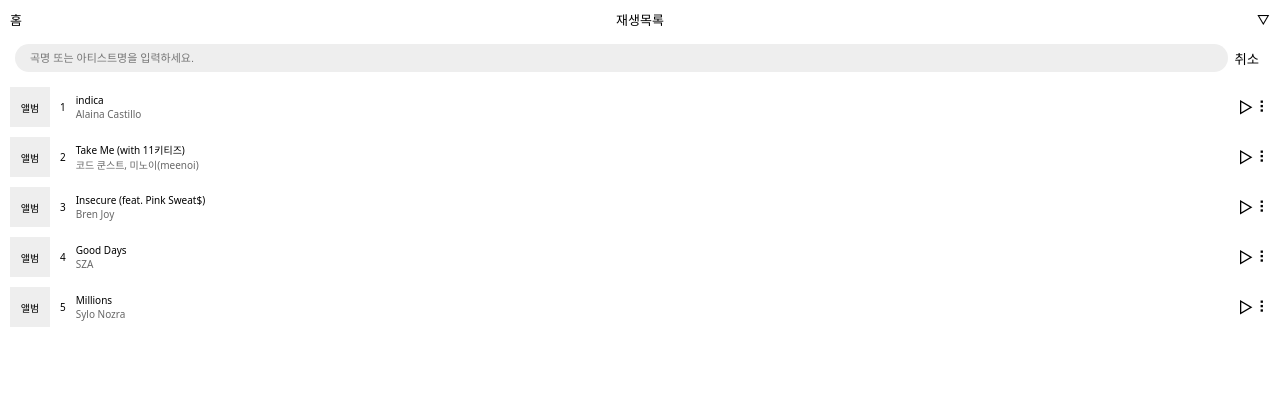
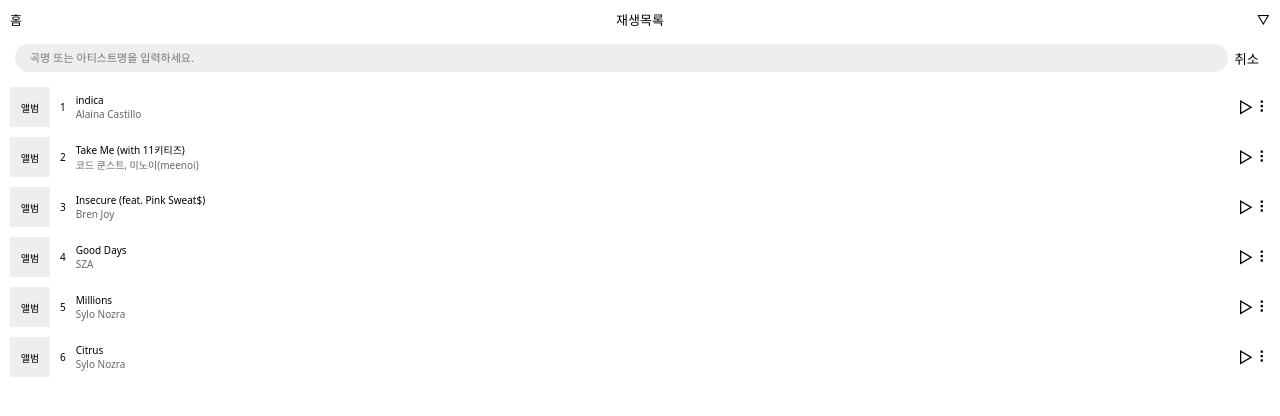
Before and after one commit to 04ian80/react-study-projects, a React (Create React App) app: page /playingnow in a window 1280 px wide. Shown: the top 416 px of the page. Built offline with nearby package versions, Linux system fonts and the light colour scheme.

Commit message:
음악앱 | 대소문자 구분하지 않고 검색
입력값부터 toLowerCase()로 소문자를 입력을 받은 다음, 검색하는 이벤트 타겟도 toLowerCase()로 소문자로 일치시키면 소문자 및 대문자 모두 검색이 가능해진다.

```diff
--- a/src/components/MusicApp/Home/PlayingNow.js
+++ b/src/components/MusicApp/Home/PlayingNow.js
@@ -13,7 +13,7 @@
 let filteredList = [];
 const searchSong = (e) => {
   songTitle.forEach((keyword) => {
-    if (keyword.includes(e.target.value)) {
+    if (keyword.toLowerCase().includes(e.target.value.toLowerCase())) {
       let idx = songTitle.indexOf(keyword);
       filteredList.push(playingNowData[idx]);
     }
--- a/src/components/MusicApp/data/data.js
+++ b/src/components/MusicApp/data/data.js
@@ -199,4 +199,9 @@
     song: 'Millions',
     artist: 'Sylo Nozra',
   },
+  {
+    id: 6,
+    song: 'Citrus',
+    artist: 'Sylo Nozra',
+  },
 ];
```
